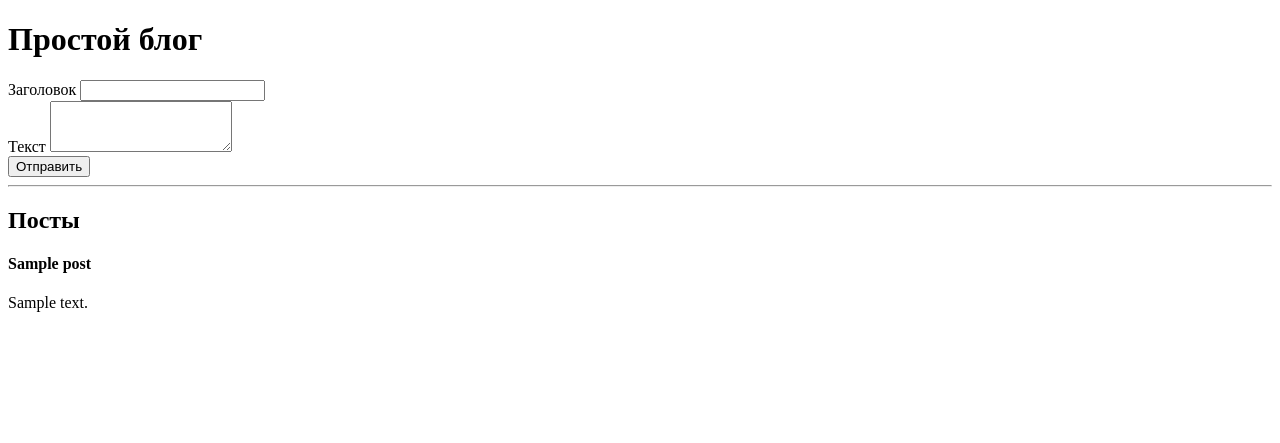
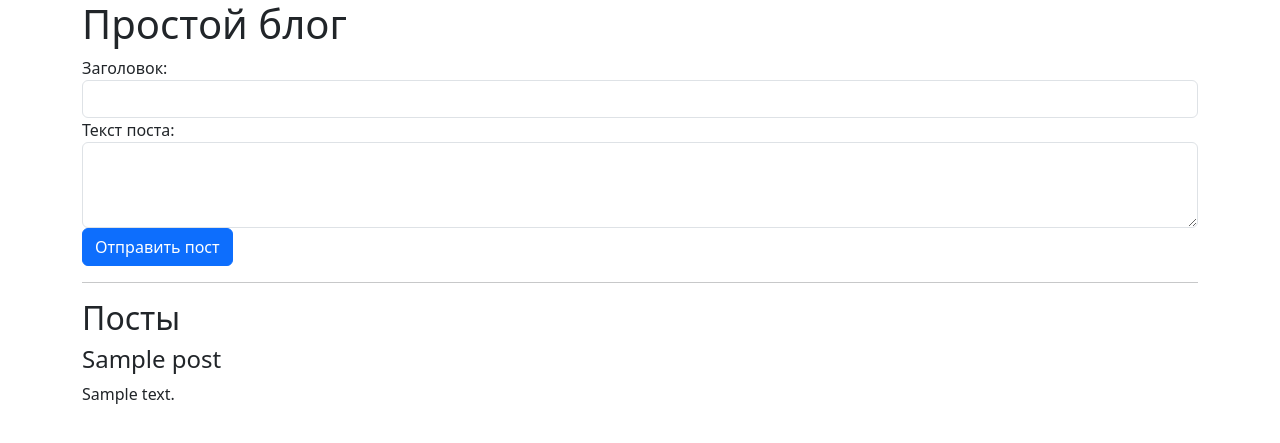
Before and after one commit to ibaragozz/Flask2, a Python web app: template app/templates/blog.html in a window 1280 px wide. Shown: the top 443 px of the page. Run offline with Jinja, Linux system fonts and the light colour scheme; the template is opened without the code that fills it: most values are stand-ins (such as "Sample title", 1, 10 or a date in 2020).

Commit message:
Update blog.html

```diff
--- a/app/templates/blog.html
+++ b/app/templates/blog.html
@@ -3,36 +3,34 @@
 <head>
     <meta charset="UTF-8">
     <title>Title</title>
+    <link href="https://cdn.jsdelivr.net/npm/bootstrap@5.3.3/dist/css/bootstrap.min.css" rel="stylesheet" integrity="sha384-QWTKZyjpPEjISv5WaRU9OFeRpok6YctnYmDr5pNlyT2bRjXh0JMhjY6hW+ALEwIH" crossorigin="anonymous">
 </head>
 <body>
 
     <div class="container">
         <h1>Простой блог</h1>
-    <form method="post" action='/'>
-        <div>
-            <label for = 'title'>Заголовок</label>
-            <input id="title" type="text" name="title" required>
+
+        <form method="POST" action="/">
+            <div class="form-group">
+                <label for="title">Заголовок:</label>
+                <input type="text" class="form-control" id="title" name="title" required>
             </div>
-
-        <div>
-            <label for = 'content'>Текст</label>
-
-            <textarea id='content' name="content" rows ='3' required></textarea>
+            <div class="form-group">
+                <label for="content">Текст поста:</label>
+                <textarea class="form-control" id="content" name="content" rows="3" required></textarea>
             </div>
-        <button type="submit">Отправить</button>
-
+            <button type="submit" class="btn btn-primary">Отправить пост</button>
         </form>
         <hr>
+
         <h2>Посты</h2>
+        {% for post in posts %}
 
-    {% for post in posts%}
-        <din>
-            <h4>{{post.title}}</h4>
-            <p>{{post.content}}</p>
-        </din>
-
+        <div class="post">
+            <h4>{{ post.title }}</h4>
+            <p>{{ post.content }}</p>
+        </div>
         {% endfor %}
-
     </div>
 
 
@@ -62,6 +60,6 @@
 
 <!--<textarea></textarea>-->
 
-
+<script src="https://cdn.jsdelivr.net/npm/bootstrap@5.3.3/dist/js/bootstrap.bundle.min.js" integrity="sha384-YvpcrYf0tY3lHB60NNkmXc5s9fDVZLESaAA55NDzOxhy9GkcIdslK1eN7N6jIeHz" crossorigin="anonymous"></script>
 </body>
 </html>
```
Lines whose indentation alone changed are shown as unchanged.
